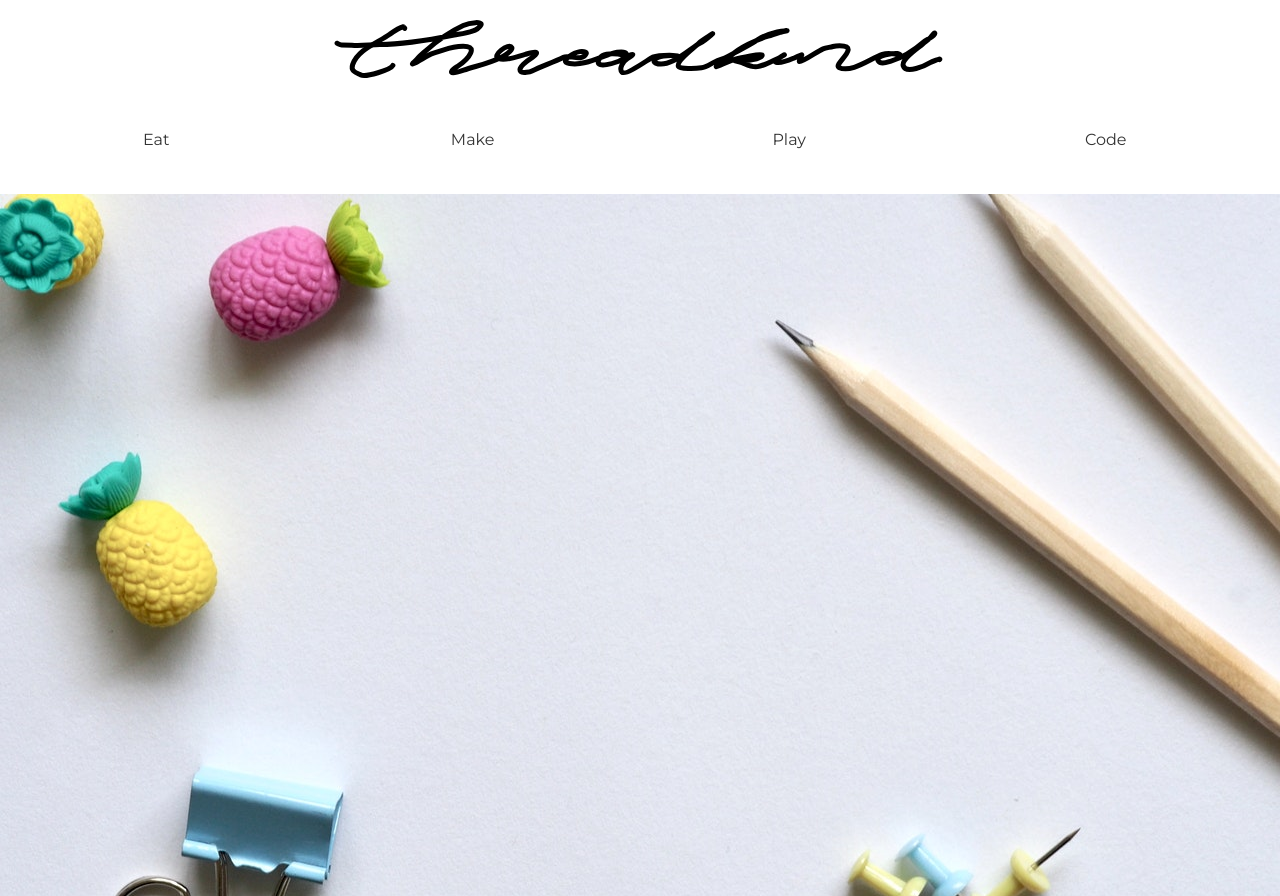
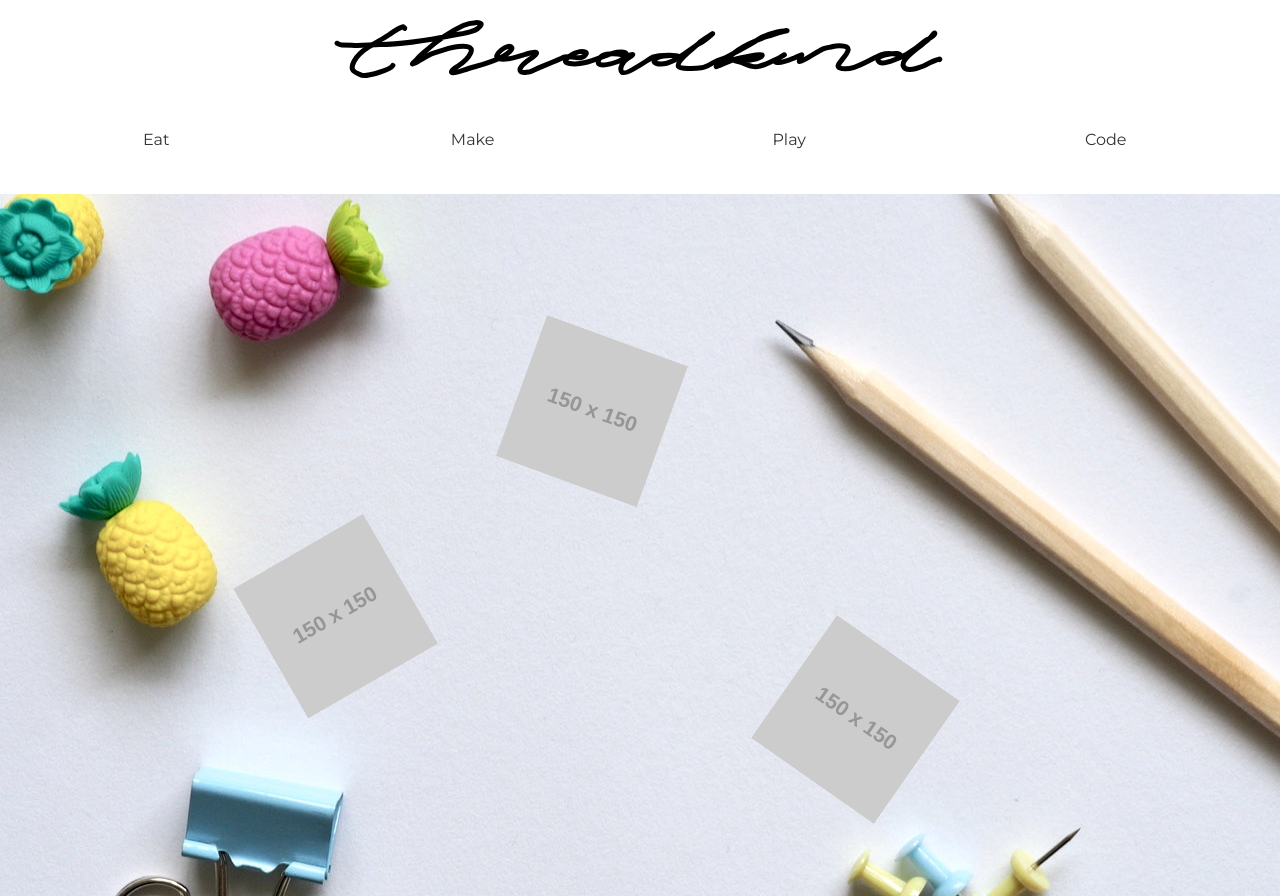
Before and after one commit to threadkind/threadkind-blog, a plain HTML site: page index.html in a window 1280 px wide. Shown: the top 896 px of the page. Drawn offline with Linux system fonts and the light colour scheme; placeholder pictures from the web are drawn by us.

Commit message:
Add CSS Grid to hero image

```diff
--- a/index.html
+++ b/index.html
@@ -56,15 +56,18 @@
             <li><a href="#">HTML</a></li>
             <li><a href="#">CSS</a></li>
             <li><a href="#">Javascript</a></li>
+            <li><a href="#">#100DaysOfCode</a></li>
+            <li><a href="#">Portfolio</a></li>
           </ul>
         </li>
       </ul>
     </nav>
 
     <main>
-      <img src="./imgs/accessories-blog-blogging.jpg">
-
-
+      <img id="hero-img" src="./imgs/accessories-blog-blogging.jpg">
+      <div id="featured1"><img src="https://via.placeholder.com/150"></div>
+      <div id="featured2"><img src="https://via.placeholder.com/150"></div>
+      <div id="featured3"><img src="https://via.placeholder.com/150"></div>
     </main>
     <footer>
       <div id="social-links">
--- a/styles.css
+++ b/styles.css
@@ -75,10 +75,33 @@ ul ul li {
 }
 
 main {
-	display: flex;
-	justify-content: center;
+	display: grid;
+	grid-template-columns: 20vw 20vw 20vw 20vw 20vw;
+	grid-template-rows: 20vh 20vh 20vh 20vh 20vh;
 	width: 100%;
 	margin: 20px auto;
+}
+
+#hero-img {
+	width: 100%;
+	grid-column: 1 / span 5;
+	grid-row: 1 / span 5;
+}
+
+#featured1 {
+	grid-column: 3 / span 1;
+	grid-row: 2 / span 1;
+	transform: rotate(20deg);
+}
+#featured2 {
+	grid-column: 2 / span 1;
+	grid-row: 3 / span 1;
+	transform: rotate(-30deg);
+}
+#featured3 {
+	grid-column: 4 / span 1;
+	grid-row: 4 / span 1;
+	transform: rotate(35deg);
 }
 
 #social-links {
@@ -95,6 +118,7 @@ main {
 }
 
 #credits {
+	padding: 1% 0;
 	color: var(--darkGrey);
 	width: 100%;
 	text-align: center;
```
